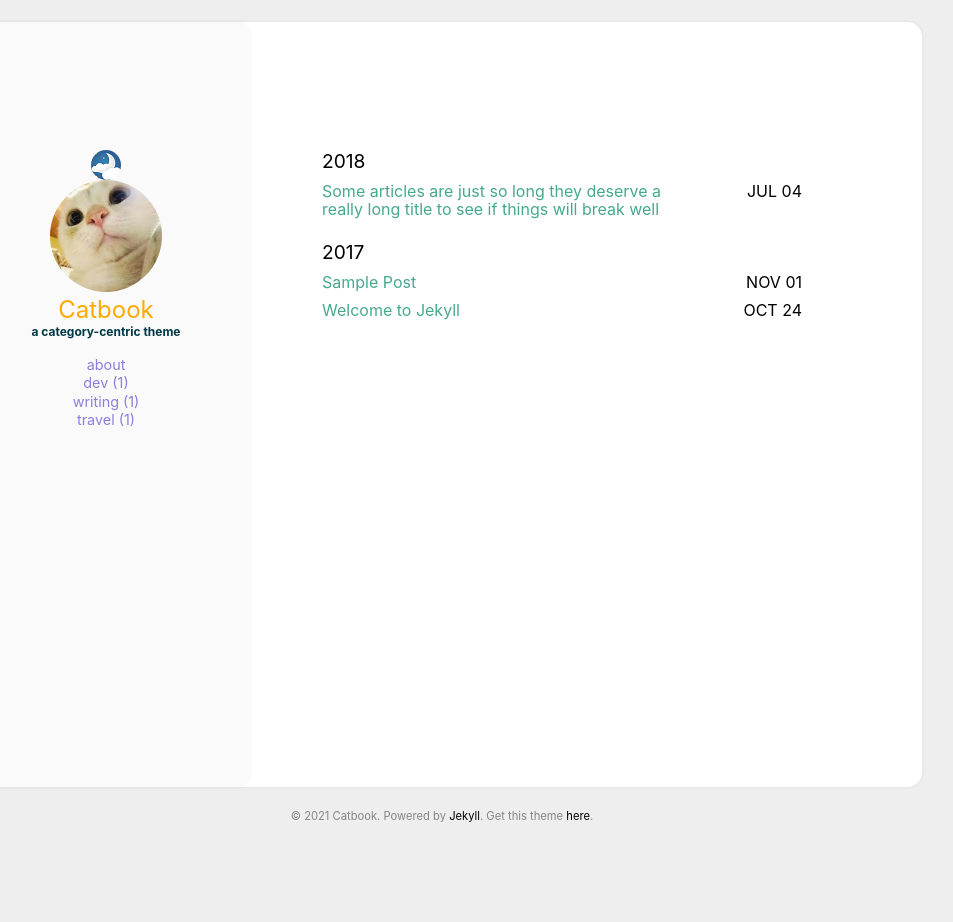
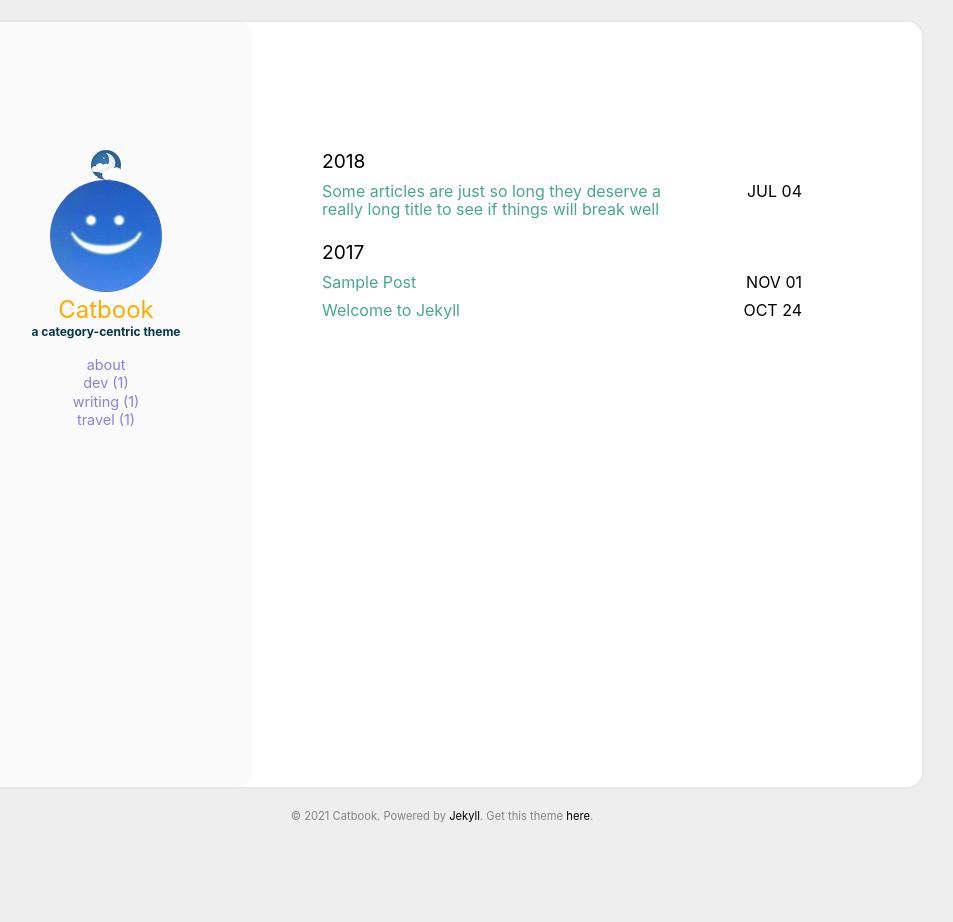
Before and after one commit to lifufu/lifufu.github.io, a Jekyll site: the page built from index.html, in a window 1280 px wide. Shown: the whole page, without its empty margins (198-1151 px from the left). Built offline with Jekyll 4.4.1, drawn with Linux system fonts in a browser that asks for light colours.

Commit message:
Update _config.yml

```diff
--- a/_config.yml
+++ b/_config.yml
@@ -19,7 +19,7 @@ disqus_shortname: #disqus shortname
 
 user:
   name: Catbook
-  pic: /assets/img/cat.jpg
+  pic: /assets/img/lied.jpg
   picAlt: "catbook"
   job: a category-centric theme
   aboutme: true # comment this out if you don't need the 'about' page.
```
